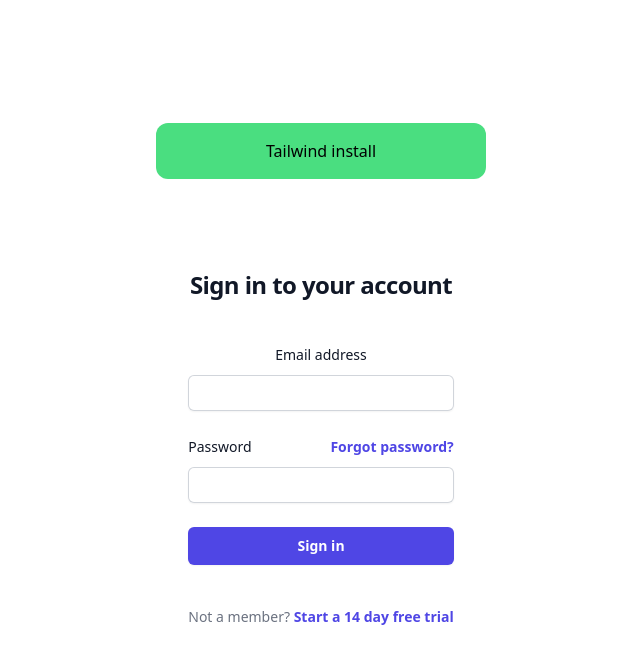
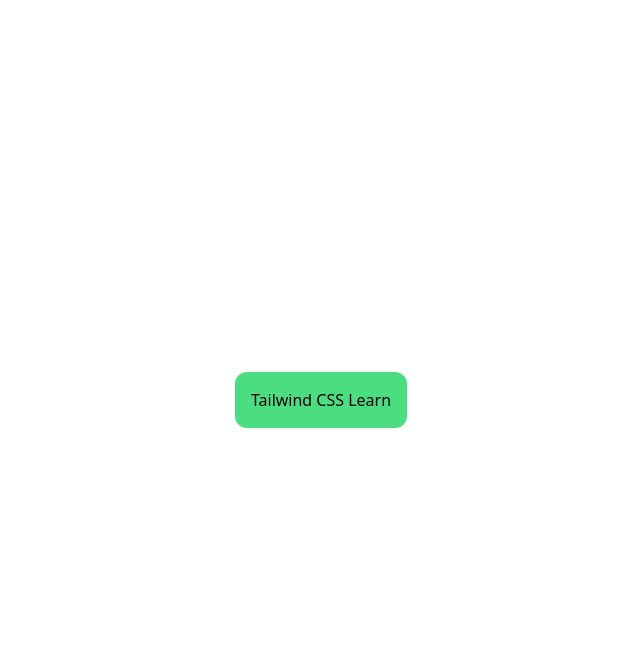
Before and after one commit to jaydeepchavda/MasterReact-1-1-24, a React (Vite) app in the folder EcartTech/: page / in a window 1280 px wide. Shown: the top 664 px of the page, without its empty margins (319-959 px from the left). Built offline with nearby package versions, Linux system fonts and the light colour scheme.

Commit message:
tailwind css commit

```diff
--- a/EcartTech/src/App.jsx
+++ b/EcartTech/src/App.jsx
@@ -9,9 +9,9 @@
     {/* <h1> First Project in React </h1> */}
     {/* <Counter /> */}
 
-    <h2 className='bg-green-400 text-black p-4 rounded-xl'>Tailwind install</h2>
+    <h2 className='bg-green-400 text-black p-4 rounded-xl'>Tailwind CSS Learn</h2>
 
-    <LoginTailwind />
+    {/* <LoginTailwind /> */}
     </>
   );
 }
```
